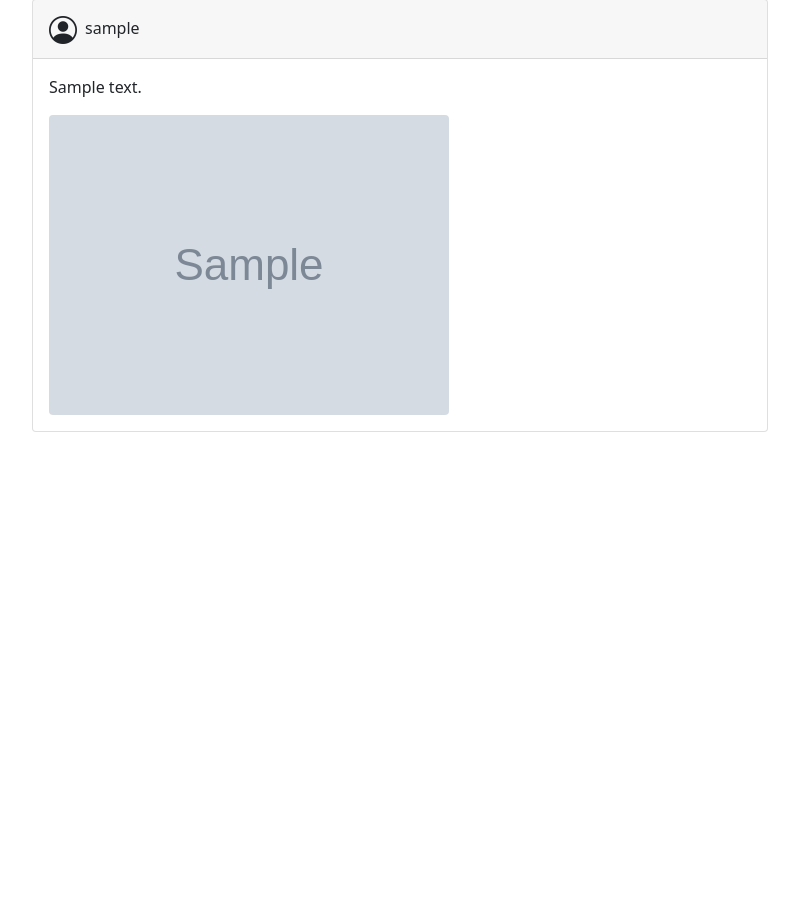
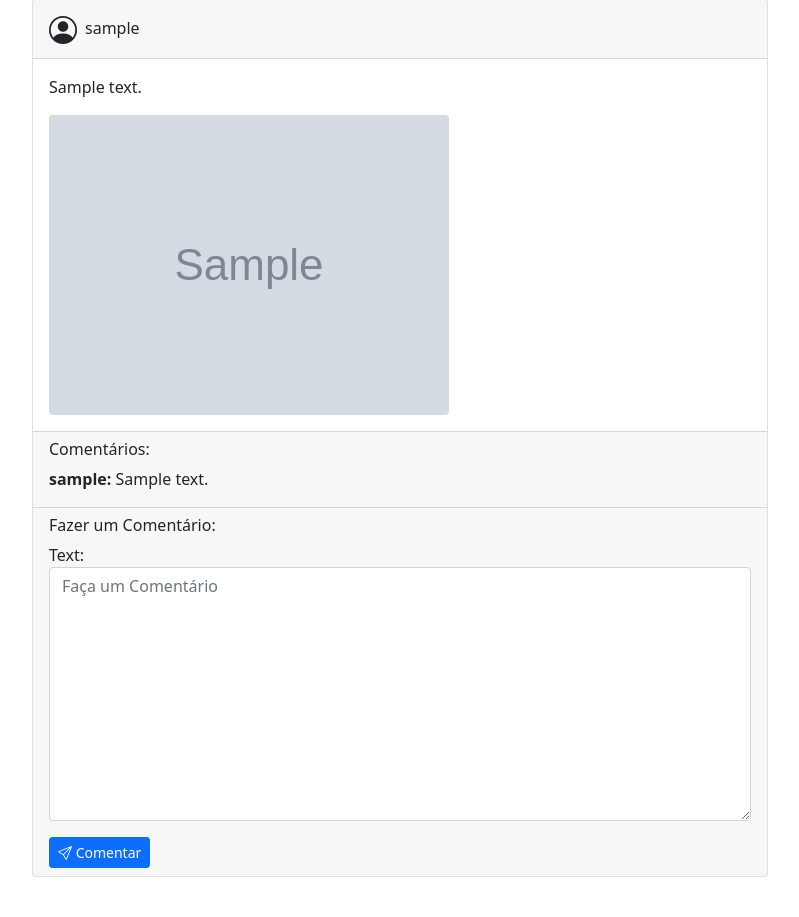
Before and after one commit to sirjoaorodrigues/antigosBrasil, a Django app: page / in a window 1280 px wide. Shown: the part 349-1266 px from the top of the page, without its empty margins (240-1039 px from the left). Before the commit the page ends 781 px from the top, so only its background shows below. Run offline with Django 5.2, Linux system fonts and the light colour scheme; a user stored in the database is signed in; tables that the repository leaves empty hold one stand-in row (values such as "Sample post"); grey boxes marked "Sample" are stand-in pictures.

Commit message:
finished comments section

```diff
--- a/social/forms.py
+++ b/social/forms.py
@@ -1,5 +1,5 @@
 from django import forms
-from .models import Post
+from .models import Post, Comments
 
 class PostForm(forms.ModelForm):
     class Meta:
@@ -17,3 +17,18 @@ class PostForm(forms.ModelForm):
     def __init__(self, *args, **kwargs):
         super().__init__(*args, **kwargs)
         self.fields['image'].required = False
+
+
+class CommentsForm(forms.ModelForm):
+    class Meta:
+        model = Comments
+        fields = ['text']
+        widgets = {
+            'text': forms.Textarea(attrs={
+                'class': 'form-control',
+                'placeholder': 'Faça um Comentário'
+            }),
+        }
+
+    def __init__(self, *args, **kwargs):
+        super().__init__(*args, **kwargs)
--- a/social/models.py
+++ b/social/models.py
@@ -34,7 +34,7 @@ class Post(models.Model):
     image = models.ImageField(upload_to='posts/')
 
 
-
 class Comments(models.Model):
     user = models.ForeignKey(User, on_delete=models.CASCADE, related_name='comments')
+    post = models.ForeignKey(Post, on_delete=models.CASCADE, related_name='comments')
     text = models.TextField()
--- a/social/templates/feed.html
+++ b/social/templates/feed.html
@@ -1,9 +1,6 @@
 <!-- cars/templates/cars/feed.html -->
-
 {% extends 'base.html' %}
-
 {% block title %}Feed{% endblock %}
-
 {% block content %}
 <div class="row">
     <div class="col-md-8 mx-auto">
@@ -13,7 +10,9 @@
                 <h5 class="card-title">Compartilhar</h5>
                 <form method="post" enctype="multipart/form-data">
                     {% csrf_token %}
-                    {{ form.as_p }}
+                    <!-- Hidden field to identify this as post form -->
+                    <input type="hidden" name="post_form" value="1">
+                    {{ form_post.as_p }}
                     <button type="submit" class="btn btn-primary">
                         <i class="bi bi-send"></i> Publicar
                     </button>
@@ -29,18 +28,43 @@
                     <i class="bi bi-person-circle fs-3 me-2"></i>
                     <div>
                         <h6 class="mb-0">
-                                {{ post.user.username }}
+                            {{ post.user.username }}
                         </h6>
                     </div>
                 </div>
             </div>
-
             <div class="card-body">
                 <p class="card-text">{{ post.text }}</p>
-
                 {% if post.image %}
                 <img src="{{ post.image.url }}" class="img-fluid rounded" alt="Post image">
                 {% endif %}
+            </div>
+
+            <!-- Comments for this post -->
+            <div class="card-footer">
+                <h6>Comentários:</h6>
+                {% for comment in post.comments.all %}
+                <div class="mb-2">
+                    <strong>{{ comment.user.username }}:</strong> {{ comment.text }}
+                </div>
+                {% empty %}
+                <p class="text-muted">Nenhum comentário ainda.</p>
+                {% endfor %}
+            </div>
+
+            <!-- Comment form for this post -->
+            <div class="card-footer">
+                <h6>Fazer um Comentário:</h6>
+                <form method="post">
+                    {% csrf_token %}
+                    <!-- Hidden fields to identify this as comment form -->
+                    <input type="hidden" name="comment_form" value="1">
+                    <input type="hidden" name="post_id" value="{{ post.id }}">
+                    {{ form_comment.as_p }}
+                    <button type="submit" class="btn btn-primary btn-sm">
+                        <i class="bi bi-send"></i> Comentar
+                    </button>
+                </form>
             </div>
         </div>
         {% empty %}
--- a/social/views.py
+++ b/social/views.py
@@ -28,20 +28,33 @@ def register(request):
 
 @login_required
 def feed(request):
-    posts = Post.objects.all()
+    posts = Post.objects.prefetch_related('comments__user').all()
 
     if request.method == 'POST':
-        form = PostForm(request.POST, request.FILES)
-        if form.is_valid():
-            post = form.save(commit=False)
-            post.user = request.user
-            post.save()
-            return redirect('feed')
-    else:
-        form = PostForm()
+        if 'post_form' in request.POST:
+            form_post = PostForm(request.POST, request.FILES)
+            if form_post.is_valid():
+                post = form_post.save(commit=False)
+                post.user = request.user
+                post.save()
+                return redirect('feed')
+
+        elif 'comment_form' in request.POST:
+            form_comment = CommentsForm(request.POST)
+            if form_comment.is_valid():
+                comment = form_comment.save(commit=False)
+                comment.user = request.user
+                comment.post_id = request.POST.get('post_id')
+                comment.save()
+                return redirect('feed')
+
+    # Create empty forms for GET request
+    form_post = PostForm()
+    form_comment = CommentsForm()
 
     context = {
         'posts': posts,
-        'form': form,
+        'form_post': form_post,
+        'form_comment': form_comment,
     }
     return render(request, 'feed.html', context)
```
Also changed, not shown: social/migrations/0001_initial.py, social/migrations/0002_alter_cars_options.py (deleted), social/migrations/0003_post.py (deleted).
